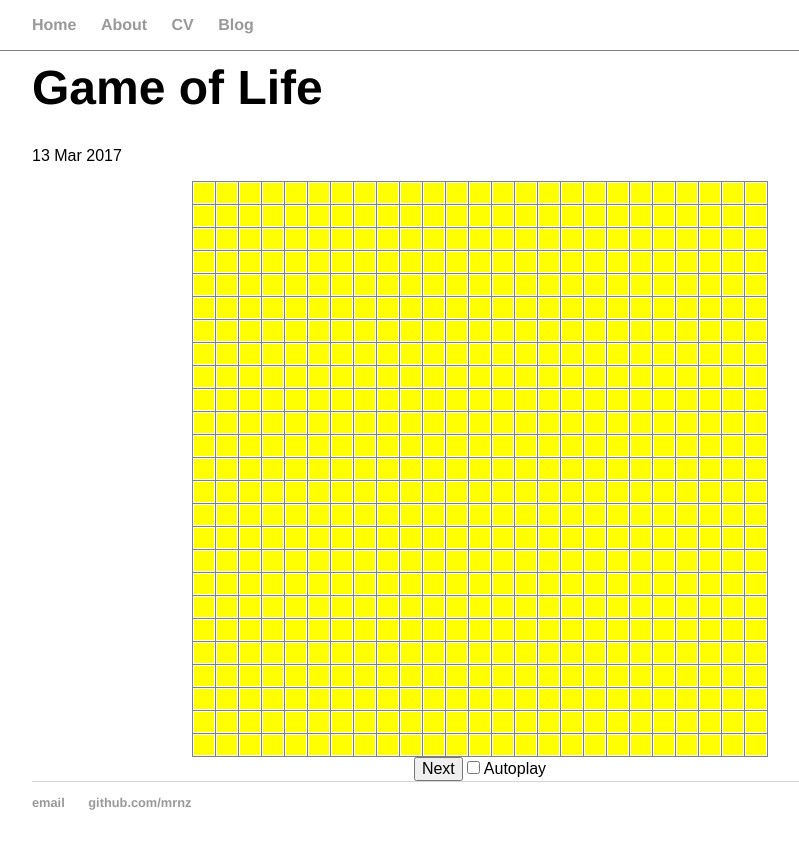
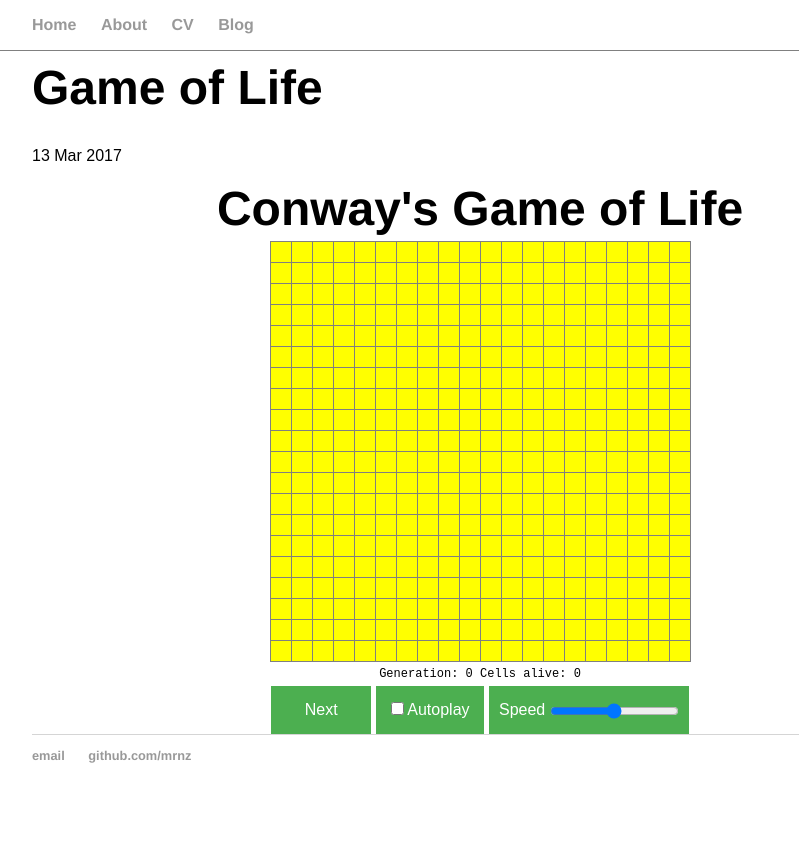
Before and after one commit to mrnz/mrnz.github.io, a Jekyll site: the page built from _posts/2017-03-13-game-of-life.md, in a window 1280 px wide. Shown: the top 849 px of the page, without its empty margins (160-959 px from the left). Built offline with Jekyll 4.4.1, drawn with Linux system fonts in a browser that asks for light colours.

Commit message:
new ver game of life

```diff
--- a/_posts/2017-03-13-game-of-life.md
+++ b/_posts/2017-03-13-game-of-life.md
@@ -7,9 +7,23 @@
 <link rel="stylesheet" type="text/css" href="/css/game-of-life.css">
 
 <div id="game">
+    <h1>Conway's Game of Life</h1>
     <table id="grid"></table>
-    <button id="next" type="button" name="button">Next</button>
-    <input id="autoplay" type="checkbox" name="autoplay" />
-    <label for="autoplay">Autoplay</label>
+    <div id="info">
+        Generation: <span id="generations"></span>
+        Cells alive: <span id="alive"></span>
+    </div>
+    <div class="buttons">
+        <button id="next" type="button" name="button" class="next"></button><!--
+     --><label id="autoplay-label" for="autoplay" class="css-label">
+             <input class="css-checkbox" id="autoplay" type="checkbox" name="autoplay" />
+             Autoplay
+        </label>
+        <label id="speed-label" for="speed">
+            Speed
+            <input type="range" id="speed" min="10" max="1000">
+
+        </label>
+    </div>
 </div>
 <script type="text/javascript" src="/js/game-of-life.js"></script>
--- a/css/game-of-life.css
+++ b/css/game-of-life.css
@@ -3,6 +3,14 @@
     margin: 0;
     text-align: center;
     font-family: sans-serif;
+}
+
+#game * {
+    padding: 0;
+    margin: 0;
+}
+#game h1 {
+    margin-top: 10px;
 }
 
 #game table {
@@ -15,6 +23,15 @@
     border: 1px solid gray;
 }
 
+@keyframes birth {
+    50% {
+        background: red;
+    }
+}
+
+#game #grid {
+    margin-top: 5px;
+}
 #game #grid input[type="checkbox"] {
     -webkit-appearance: none;
     -moz-appearance: none;
@@ -27,4 +44,85 @@
 
 #game #grid input[type="checkbox"]:checked {
     background: black;
+    animation: birth 150ms;
 }
+
+#game div.buttons {
+    margin-top: 5px;
+}
+
+#game button#next {
+    background-color: #4CAF50; /* Green */
+    border: none;
+    color: white;
+    padding: 15px 20px;
+    text-align: center;
+    text-decoration: none;
+    display: inline-block;
+    font-size: 16px;
+    cursor: pointer;
+    position: relative;
+    overflow: hidden;
+    min-width: 100px;
+}
+
+#game button#next.next:before {
+    content: "Next";
+}
+
+#game button#next.play:before {
+    content: "Play";
+}
+
+#game button#next.play:after {
+    content: "\2023";
+}
+
+#game button#next.stop:before {
+    content: "Stop";
+}
+#game button#next.stop:after {
+    content: "\2022";
+}
+#game button#next.play,
+#game button#next.stop {
+    padding-right: 40px
+}
+#game button#next.play:before,
+#game button#next.stop:before {
+    position: relative;
+    left: 20px;
+}
+#game button#next.play:after,
+#game button#next.stop:after {
+    display: block;
+    position: absolute;
+    top: -6px;
+    left: 15px;
+    font-size: 50px;
+    padding-left: 40px:
+}
+
+#game input {
+    cursor: pointer;
+}
+
+#game #autoplay-label, #game #speed-label {
+    padding: 15px 10px 16px;
+    background-color: #4CAF50;
+    color: white;
+    margin: 0 0 0 5px;
+}
+
+#game #speed {
+    top: 4px;
+    position: relative;
+
+}
+
+#game #info {
+    margin-top: 5px;
+    font-family: monospace;
+    font-size: 12px;
+    text-transform: full-width;
+}
--- a/js/game-of-life.js
+++ b/js/game-of-life.js
@@ -1,23 +1,25 @@
 (function(){
     "use strict";
 
-    var cloneArray2D = array => array.map(row=>row.map(elem=>elem));
-
-    (function () {
-
-        var _ = self.Life = function (seed) {
+    class Life {
+        constructor(seed) {
             this.seed = seed;
             this.height = seed.length;
             this.width = seed[0].length;
 
             this.prevBoard = [];
-            this.board = cloneArray2D(seed);
+            this.activeElems = {};
+
+            this.board = this.cloneArray2D(seed);
         }
 
+        cloneArray2D(array){
+             return array.map(row=>row.map(elem=>elem))
+        }
 
-        _.prototype.next = function () {
-            this.prevBoard = cloneArray2D(this.board);
-
+        next() {
+            var totalAlive = 0;
+            this.prevBoard = this.cloneArray2D(this.board);
             this.prevBoard.forEach( (row,y) => {
                 row.forEach( (elem, x) => {
 
@@ -33,18 +35,18 @@
                             this.board[y][x] = 1;
                         }
                     }
-
+                    totalAlive += this.board[y][x];
                 });
             });
-
-        };
-
-
-        _.prototype.toString = function () {
-            return this.board.map(row=>row.join(' ')).join('\n')
+            return totalAlive;
         }
 
-        _.prototype.aliveNeighbors = function (array ,x, y) {
+        toString() {
+            return this.board.map(row=>row.join(' ')).join('\n');
+        }
+
+        aliveNeighbors(array ,x, y) {
+
             var prevRow = array[y-1] || [],
                 nextRow = array[y+1] || [];
 
@@ -54,33 +56,60 @@
                 nextRow[x-1],nextRow[x],nextRow[x+1],
             ].reduce( (prev, curr) => prev + +!!curr, 0 );
         }
+    }
 
-    })();
-
-    (function () {
-
-        var _ = self.LifeView = function (table, size, autoplayID, nextID) {
-
+    class LifeView {
+        constructor(table, size, autoplayID, nextID, speedID, generations, alive) {
             this.grid = table;
             this.size = size;
             this.game = null;
             this.started = false;
+            this.isPlaying = false;
+            this.speed = 1000;
+            this.generation = 0;
 
             this.autoplayButton = document.getElementById(autoplayID);
             this.nextButton = document.getElementById(nextID);
+            this.speedSelect = document.getElementById(speedID);
+            this.generationsCounter = document.getElementById(generations);
+            this.aliveCounter = document.getElementById(alive);
+
+            this.aliveCounter.innerText = '0';
+            this.generationsCounter.innerText = '0';
 
             this.createGrid();
 
+            this.setLabel = (label) => this.nextButton.setAttribute('class', label);
+
             this.autoplayButton.addEventListener('change', evt => {
-                this.nextButton.textContent = evt.target.checked === true ? "Play" : "Next";
+                evt.target.checked === true ? this.setLabel('play') : this.setLabel('next');
                 this.clearTimeout();
             });
 
-            this.nextButton.addEventListener('click', ()=>this.next());
+            this.nextButton.addEventListener('click', () => {
+
+                if( this.autoplayButton.checked){
+                    this.isPlaying ? this.setLabel('play') : this.setLabel('stop');
+                }
+
+                this.isPlaying && this.autoplayButton.checked ? this.clearTimeout() : this.next();
+
+            });
+
+            this.speedSelect.addEventListener('change', evt => {
+                this.speed = parseInt(evt.target.value);
+                if(this.autoplayButton.checked && this.isPlaying){
+                    this.clearTimeout();
+                    this.next();
+                }
+            });
 
             this.grid.addEventListener('change', evt => {
                 this.started = false;
+                this.autoplayButton.checked === true ? this.setLabel('play') : this.setLabel('next');
                 this.clearTimeout();
+                this.generation = 0;
+                this.generationsCounter.innerText = this.generation;
             });
 
             this.grid.addEventListener('keyup', evt => {
@@ -89,26 +118,20 @@
                     y = evt.target.coords[0],
                     x = evt.target.coords[1];
 
-                console.log(evt.keyCode);
                 switch (evt.keyCode) {
                     case 13:
-                        // enter
                         this.next();
                         break;
                     case 37:
-                        // left
                         x > 0 && this.checkoboxes[y][x-1].focus();
                         break;
                     case 38:
-                        // up
                         y > 0 && this.checkoboxes[y-1][x].focus();
                         break;
                     case 39:
-                        // right
                         x < this.size-1 && this.checkoboxes[y][x+1].focus();
                         break;
                     case 40:
-                        //  down
                         y < this.size-1 && this.checkoboxes[y+1][x].focus();
                         break;
                     default:
@@ -119,17 +142,17 @@
 
         }
 
-        _.prototype.clearTimeout = function() {
+        clearTimeout() {
             if(this.timeout){
                 clearTimeout(this.timeout);
+                this.isPlaying = false;
             }
         }
-        _.prototype.createGrid = function () {
 
+        createGrid() {
             var fragment = document.createDocumentFragment();
             this.grid.innerHTML = '';
             this.checkoboxes = [];
-
 
             for (let y = 0; y < this.size; y++) {
                 let row = document.createElement('tr');
@@ -147,11 +170,9 @@
 
                 this.grid.appendChild(row);
             }
-
         }
 
-
-        _.prototype.play = function () {
+        play() {
             var seed = this.checkoboxes.map((row, y) => {
                 return row.map((checkobox, x)=>{
                     return checkobox.checked;
@@ -160,13 +181,18 @@
 
             this.game = new Life(seed);
             this.started = true;
-        };
+        }
 
+        next() {
+            var totalAlive;
 
-        _.prototype.next = function () {
             !this.started && this.play();
 
-            this.game.next();
+            totalAlive = this.game.next();
+            this.generation++;
+
+            this.aliveCounter.innerText = totalAlive;
+            this.generationsCounter.innerText = this.generation;
 
             this.checkoboxes.forEach( (row, y) => {
                 row.forEach((checkobox, x)=>{
@@ -174,15 +200,22 @@
                 });
             });
 
-            if(this.autoplayButton.checked) {
+            if(totalAlive === 0){
+
+                if(this.autoplayButton.checked){
+                    this.isPlaying = false;
+                    this.setLabel('play');
+                }
+
+            }else if(this.autoplayButton.checked) {
+                this.isPlaying = true;
                 this.timeout = setTimeout(()=>{
                     this.next();
-                },300);
+                },this.speed);
             }
-        };
+        }
+    }
 
-    })();
-
-    new LifeView( document.getElementById('grid'), 25, 'autoplay', 'next' );
+    new LifeView( document.getElementById('grid'), 20, 'autoplay', 'next', 'speed', 'generations', 'alive' );
 
 })();
```
